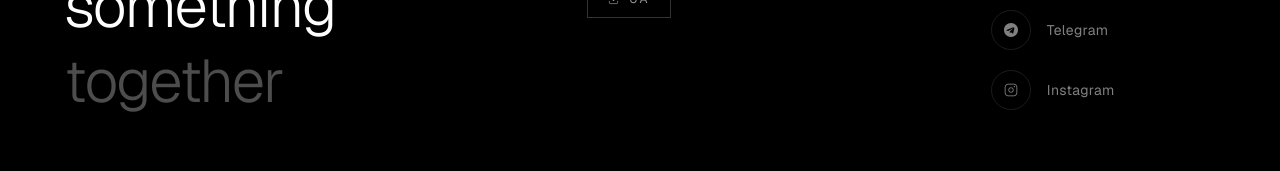
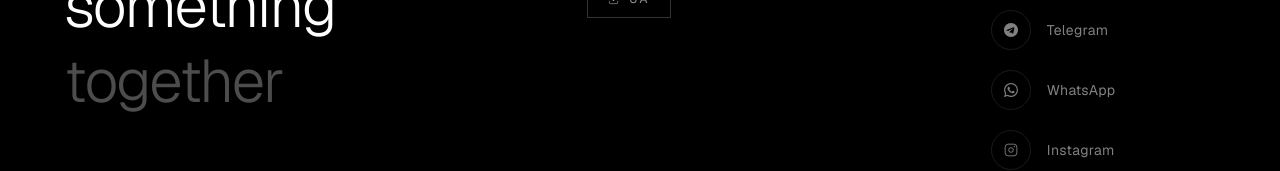
Before and after one commit to vladruddsgn-code/portfolio-vladrud, a Next.js app: page / in a window 1280 px wide. Shown: the part 1766-1937 px from the top of the page. Built offline with nearby package versions, Linux system fonts and the light colour scheme.

Commit message:
Add WhatsApp contact link

```diff
--- a/components/ContactSection.tsx
+++ b/components/ContactSection.tsx
@@ -84,6 +84,15 @@
                   <span className="text-sm tracking-wide">Telegram</span>
                 </a>
 
+                <a href="https://wa.me/380966055026" target="_blank" rel="noopener noreferrer" className="group flex items-center gap-4 text-white/50 hover:text-white transition-colors duration-200">
+                  <div className="w-10 h-10 rounded-full border border-white/10 group-hover:border-white/40 flex items-center justify-center transition-colors duration-200 shrink-0">
+                    <svg width="14" height="14" viewBox="0 0 24 24" fill="currentColor">
+                      <path d="M17.472 14.382c-.297-.149-1.758-.867-2.03-.967-.273-.099-.471-.148-.67.15-.197.297-.767.966-.94 1.164-.173.199-.347.223-.644.075-.297-.15-1.255-.463-2.39-1.475-.883-.788-1.48-1.761-1.653-2.059-.173-.297-.018-.458.13-.606.134-.133.298-.347.446-.52.149-.174.198-.298.298-.497.099-.198.05-.371-.025-.52-.075-.149-.669-1.612-.916-2.207-.242-.579-.487-.5-.669-.51-.173-.008-.371-.01-.57-.01-.198 0-.52.074-.792.372-.272.297-1.04 1.016-1.04 2.479 0 1.462 1.065 2.875 1.213 3.074.149.198 2.096 3.2 5.077 4.487.709.306 1.262.489 1.694.625.712.227 1.36.195 1.871.118.571-.085 1.758-.719 2.006-1.413.248-.694.248-1.289.173-1.413-.074-.124-.272-.198-.57-.347m-5.421 7.403h-.004a9.87 9.87 0 0 1-5.031-1.378l-.361-.214-3.741.982.998-3.648-.235-.374a9.86 9.86 0 0 1-1.51-5.26c.001-5.45 4.436-9.884 9.888-9.884 2.64 0 5.122 1.03 6.988 2.898a9.825 9.825 0 0 1 2.893 6.994c-.003 5.45-4.437 9.884-9.885 9.884m8.413-18.297A11.815 11.815 0 0 0 12.05 0C5.495 0 .16 5.335.157 11.892c0 2.096.547 4.142 1.588 5.945L.057 24l6.305-1.654a11.882 11.882 0 0 0 5.683 1.448h.005c6.554 0 11.89-5.335 11.893-11.893a11.821 11.821 0 0 0-3.48-8.413z"/>
+                    </svg>
+                  </div>
+                  <span className="text-sm tracking-wide">WhatsApp</span>
+                </a>
+
                 <a href="https://www.instagram.com/by.vladrud/" target="_blank" rel="noopener noreferrer" className="group flex items-center gap-4 text-white/50 hover:text-white transition-colors duration-200">
                   <div className="w-10 h-10 rounded-full border border-white/10 group-hover:border-white/40 flex items-center justify-center transition-colors duration-200 shrink-0">
                     <svg width="14" height="14" viewBox="0 0 24 24" fill="none" stroke="currentColor" strokeWidth="1.5">
```
